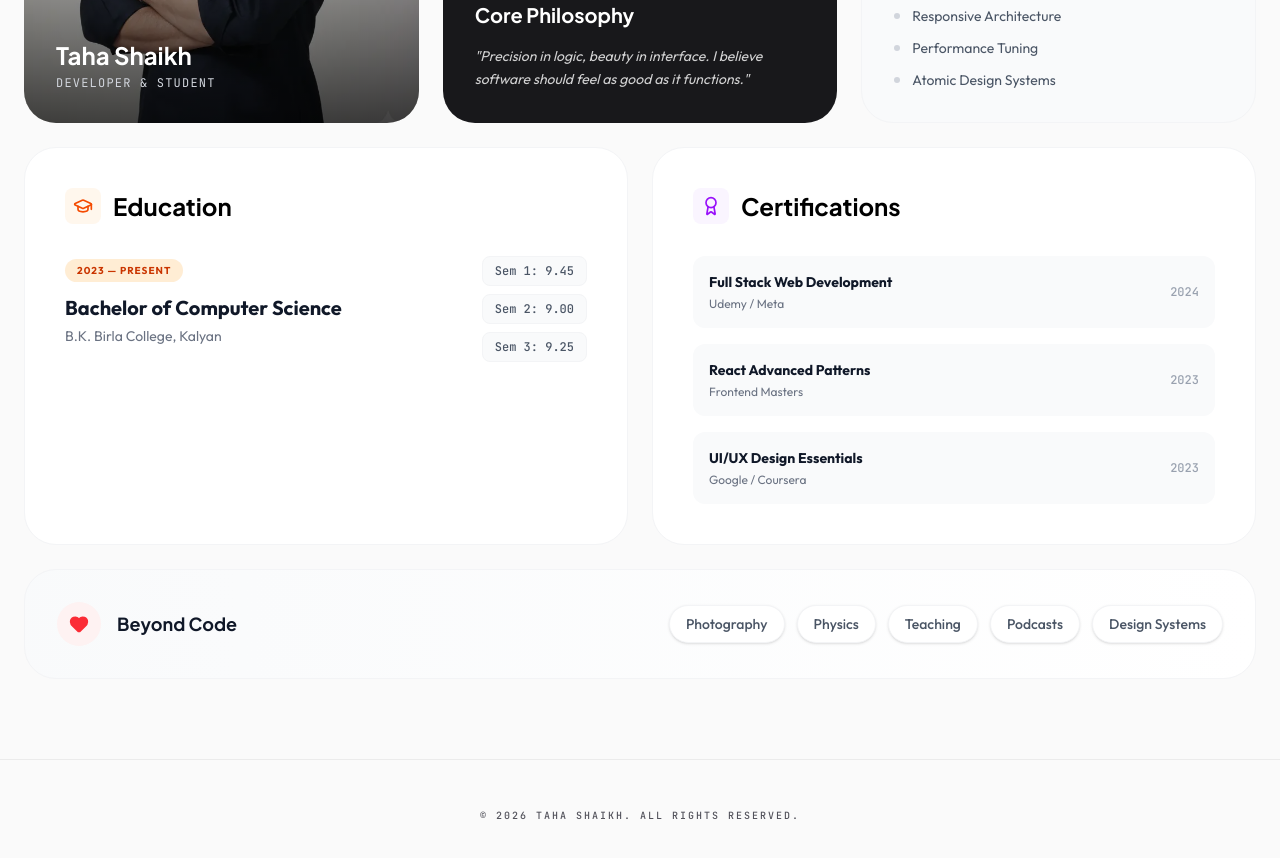
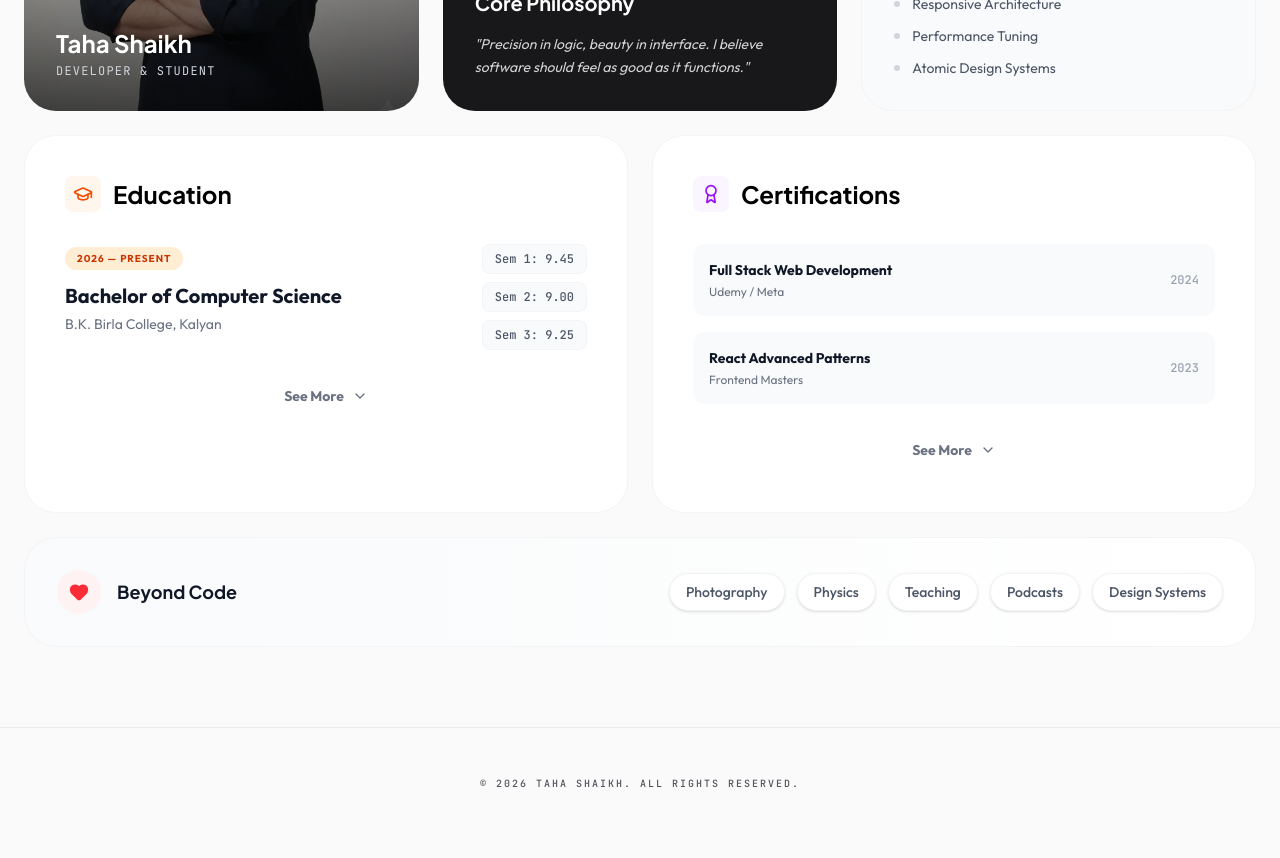
Before and after one commit to sktaha123/myportfolio, a React (Vite) app: page /about in a window 1280 px wide. Shown: the part 800-1658 px from the top of the page. Built offline with nearby package versions, Linux system fonts and the light colour scheme.

Commit message:
expanding div

```diff
--- a/src/pages/About.jsx
+++ b/src/pages/About.jsx
@@ -1,15 +1,39 @@
-import React from 'react';
-import { motion } from 'framer-motion';
-import { Award, GraduationCap, Star, CheckCircle2, User, Heart, Mic } from 'lucide-react';
+import React, { useState } from 'react';
+import { motion, AnimatePresence } from 'framer-motion';
+import { Award, GraduationCap, Star, CheckCircle2, User, Heart, Mic, ChevronDown, ChevronUp } from 'lucide-react';
+
+const educationData = [
+  {
+    year: '2026 — Present',
+    degree: 'Bachelor of Computer Science',
+    institution: 'B.K. Birla College, Kalyan',
+    tags: ["Sem 1: 9.45", "Sem 2: 9.00", "Sem 3: 9.25"]
+  },
+  {
+    year: '2023 — 2024',
+    degree: 'HSC Science',
+    institution: 'Dar-Ul-Rehmat Trust English High School',
+    tags: ["Percentage: 90.50%", "Science"]
+  }
+];
+
+const certificationsData = [
+  { name: "Full Stack Web Development", issuer: "Udemy / Meta", date: "2024", image: "/images/cert-fullstack.png" },
+  { name: "React Advanced Patterns", issuer: "Frontend Masters", date: "2023", image: "/images/cert-react.png" },
+  { name: "UI/UX Design Essentials", issuer: "Google / Coursera", date: "2023", image: "/images/cert-uiux.png" },
+  { name: "JavaScript Algorithms", issuer: "FreeCodeCamp", date: "2023", image: "/images/cert-js.png" },
+];
 
 const About = () => {
+  const [showAll, setShowAll] = useState(false);
+
   return (
     <div className="min-h-screen bg-primary-bg pt-24 md:pt-32 pb-20 px-6">
       <div className="max-w-[90rem] mx-auto">
 
         {/* Header Section */}
         <div className="mb-16 md:mb-24 text-center">
-          <h1 className="font-heading text-4xl md:text-6xl font-bold text-black dark:text-white mb-6">
+          <h1 className="font-heading text-4xl md:text-5xl font-bold text-black dark:text-white mb-6">
             About Me.
           </h1>
           <p className="font-body text-xl text-secondary-text max-w-2xl mx-auto">
@@ -105,93 +129,145 @@ const About = () => {
           <motion.div
             initial={{ opacity: 0, y: 20 }}
             animate={{ opacity: 1, y: 0 }}
-            transition={{ delay: 0.4 }}
-            className="col-span-1 md:col-span-6 lg:col-span-6 bg-white dark:bg-zinc-900/50 border border-gray-100 dark:border-zinc-800 rounded-[2rem] p-8 md:p-10"
+            transition={{ delay: 0.4, layout: { type: "spring", bounce: 0.2, duration: 0.6 } }}
+            layout
+            className="col-span-1 md:col-span-6 lg:col-span-6 bg-white dark:bg-zinc-900/50 border border-gray-100 dark:border-zinc-800 rounded-[2rem] p-8 md:p-10 flex flex-col"
           >
-            <div className="flex items-center gap-3 mb-8">
+            <motion.div layout="position" className="flex items-center gap-3 mb-8">
               <div className="p-2 bg-orange-50 dark:bg-orange-900/20 rounded-lg text-orange-600 dark:text-orange-400">
                 <GraduationCap size={20} />
               </div>
               <h2 className="font-heading text-2xl font-bold text-black dark:text-white">Education</h2>
-            </div>
+            </motion.div>
 
-            <div className="flex flex-col sm:flex-row gap-6 sm:items-start">
-              <div className="flex-1">
+            <div className="flex flex-col gap-8">
+              <AnimatePresence mode="popLayout">
+                {educationData.slice(0, showAll ? educationData.length : 1).map((edu, index) => (
+                  <motion.div
+                    layout
+                    key={index}
+                    initial={{ opacity: 0, y: 20, scale: 0.95 }}
+                    animate={{ opacity: 1, y: 0, scale: 1 }}
+                    exit={{ opacity: 0, y: -20, scale: 0.95, transition: { duration: 0.2 } }}
+                    transition={{ duration: 0.4, delay: index * 0.1 }}
+                    className="flex flex-col sm:flex-row gap-6 sm:items-start border-b last:border-0 border-gray-100 dark:border-zinc-800 pb-8 last:pb-0"
+                  >
+                    <motion.div layout="position" className="flex-1">
                       <span className="inline-block px-3 py-1 mb-3 text-[10px] font-bold uppercase tracking-widest bg-orange-100 dark:bg-orange-900/30 text-orange-700 dark:text-orange-400 rounded-full">
-                  2023 — Present
+                        {edu.year}
                       </span>
-                <h3 className="text-xl font-bold text-gray-900 dark:text-white mb-1">Bachelor of Computer Science</h3>
-                <p className="text-gray-500 dark:text-zinc-400 text-sm">B.K. Birla College, Kalyan</p>
-              </div>
+                      <h3 className="text-xl font-bold text-gray-900 dark:text-white mb-1">{edu.degree}</h3>
+                      <p className="text-gray-500 dark:text-zinc-400 text-sm">{edu.institution}</p>
+                    </motion.div>
 
-              <div className="flex flex-wrap sm:flex-col gap-2">
-                {["Sem 1: 9.45", "Sem 2: 9.00", "Sem 3: 9.25"].map(tag => (
+                    <motion.div layout="position" className="flex flex-wrap sm:flex-col gap-2">
+                      {edu.tags.map(tag => (
                         <span key={tag} className="px-3 py-1.5 bg-gray-50 dark:bg-zinc-800 rounded-lg text-xs font-mono font-medium text-gray-600 dark:text-zinc-300 border border-gray-100 dark:border-zinc-700 text-center">
                           {tag}
                         </span>
                       ))}
+                    </motion.div>
+                  </motion.div>
+                ))}
+              </AnimatePresence>
             </div>
-            </div>
+
+            {educationData.length > 1 && (
+              <motion.button
+                layout
+                onClick={() => setShowAll(!showAll)}
+                transition={{ type: "spring", bounce: 0.2, duration: 0.6 }}
+                className="mt-6 w-full py-3 flex items-center justify-center gap-2 text-sm font-bold text-gray-500 dark:text-zinc-400 hover:text-orange-600 dark:hover:text-orange-400 hover:bg-orange-50 dark:hover:bg-orange-900/10 rounded-xl transition-colors group"
+              >
+                {showAll ? "See Less" : "See More"}
+                {showAll ? (
+                  <ChevronUp size={16} className="group-hover:-translate-y-1 transition-transform" />
+                ) : (
+                  <ChevronDown size={16} className="group-hover:translate-y-1 transition-transform" />
+                )}
+              </motion.button>
+            )}
           </motion.div>
 
           {/* Certifications - List Card (Col Span 6) */}
           <motion.div
             initial={{ opacity: 0, y: 20 }}
             animate={{ opacity: 1, y: 0 }}
-            transition={{ delay: 0.5 }}
-            className="col-span-1 md:col-span-6 lg:col-span-6 bg-white dark:bg-zinc-900/50 border border-gray-100 dark:border-zinc-800 rounded-[2rem] p-8 md:p-10"
+            transition={{ delay: 0.5, layout: { type: "spring", bounce: 0.2, duration: 0.6 } }}
+            layout
+            className="col-span-1 md:col-span-6 lg:col-span-6 bg-white dark:bg-zinc-900/50 border border-gray-100 dark:border-zinc-800 rounded-[2rem] p-8 md:p-10 flex flex-col"
           >
-            <div className="flex items-center gap-3 mb-8">
+            <motion.div layout="position" className="flex items-center gap-3 mb-8">
               <div className="p-2 bg-purple-50 dark:bg-purple-900/20 rounded-lg text-purple-600 dark:text-purple-400">
                 <Award size={20} />
               </div>
               <h2 className="font-heading text-2xl font-bold text-black dark:text-white">Certifications</h2>
-            </div>
+            </motion.div>
 
-            <div className="space-y-4">
-              {[
-                { name: "Full Stack Web Development", issuer: "Udemy / Meta", date: "2024", image: "/images/cert-fullstack.png" },
-                { name: "React Advanced Patterns", issuer: "Frontend Masters", date: "2023", image: "/images/cert-react.png" },
-                { name: "UI/UX Design Essentials", issuer: "Google / Coursera", date: "2023", image: "/images/cert-uiux.png" }
-              ].map((cert, i) => (
-                <a
+            <div className="flex flex-col gap-4">
+              <AnimatePresence mode="popLayout">
+                {certificationsData.slice(0, showAll ? certificationsData.length : 2).map((cert, i) => (
+                  <motion.a
+                    layout
                     key={i}
                     href={cert.image}
                     target="_blank"
                     rel="noopener noreferrer"
+                    initial={{ opacity: 0, y: 20, scale: 0.95 }}
+                    animate={{ opacity: 1, y: 0, scale: 1 }}
+                    exit={{ opacity: 0, y: -20, scale: 0.95, transition: { duration: 0.2 } }}
+                    transition={{ duration: 0.4, delay: i * 0.1 }}
                     className="flex items-center justify-between p-4 rounded-xl bg-gray-50 dark:bg-zinc-800/50 hover:bg-gray-100 dark:hover:bg-zinc-800 transition-colors group cursor-pointer"
                   >
-                  <div>
+                    <motion.div layout="position">
                       <h4 className="font-bold text-sm text-gray-900 dark:text-white group-hover:text-purple-600 dark:group-hover:text-purple-400 transition-colors">{cert.name}</h4>
                       <p className="text-xs text-gray-500 dark:text-zinc-500 mt-1">{cert.issuer}</p>
+                    </motion.div>
+                    <motion.span layout="position" className="text-xs font-mono font-medium text-gray-400">{cert.date}</motion.span>
+                  </motion.a>
+                ))}
+              </AnimatePresence>
             </div>
-                  <span className="text-xs font-mono font-medium text-gray-400">{cert.date}</span>
-                </a>
-              ))}
-            </div>
+
+            {certificationsData.length > 2 && (
+              <motion.button
+                layout
+                onClick={() => setShowAll(!showAll)}
+                transition={{ type: "spring", bounce: 0.2, duration: 0.6 }}
+                className="mt-6 w-full py-3 flex items-center justify-center gap-2 text-sm font-bold text-gray-500 dark:text-zinc-400 hover:text-purple-600 dark:hover:text-purple-400 hover:bg-purple-50 dark:hover:bg-purple-900/10 rounded-xl transition-colors group"
+              >
+                {showAll ? "See Less" : "See More"}
+                {showAll ? (
+                  <ChevronUp size={16} className="group-hover:-translate-y-1 transition-transform" />
+                ) : (
+                  <ChevronDown size={16} className="group-hover:translate-y-1 transition-transform" />
+                )}
+              </motion.button>
+            )}
           </motion.div>
 
           {/* Interests - Horizontal Strip (Col Span 12) */}
           <motion.div
             initial={{ opacity: 0, y: 20 }}
             animate={{ opacity: 1, y: 0 }}
-            transition={{ delay: 0.6 }}
+            transition={{ opacity: { delay: 0.6 }, layout: { type: "spring", bounce: 0.2, duration: 0.6 } }}
+            layout
             className="col-span-1 md:col-span-6 lg:col-span-12 bg-gradient-to-r from-gray-50 to-white dark:from-zinc-900 dark:to-zinc-950 border border-gray-100 dark:border-zinc-800 rounded-[2rem] p-8 flex flex-col md:flex-row items-center justify-between gap-6"
           >
-            <div className="flex items-center gap-4">
+            <motion.div layout="position" className="flex items-center gap-4">
               <div className="p-3 bg-red-50 dark:bg-red-900/20 rounded-full text-red-500">
                 <Heart size={20} fill="currentColor" />
               </div>
               <span className="font-heading text-lg font-bold text-gray-900 dark:text-white">Beyond Code</span>
-            </div>
+            </motion.div>
 
-            <div className="flex flex-wrap justify-center gap-3">
+            <motion.div layout="position" className="flex flex-wrap justify-center gap-3">
               {["Photography", "Physics", "Teaching", "Podcasts", "Design Systems"].map(interest => (
                 <span key={interest} className="px-4 py-2 bg-white dark:bg-zinc-800 shadow-sm border border-gray-100 dark:border-zinc-700 rounded-full text-sm font-medium text-gray-600 dark:text-zinc-300">
                   {interest}
                 </span>
               ))}
-            </div>
+            </motion.div>
           </motion.div>
 
         </div>
--- a/src/pages/ProjectDetail.jsx
+++ b/src/pages/ProjectDetail.jsx
@@ -90,7 +90,7 @@ const ProjectDetail = () => {
                                 <h4 className="text-sm font-bold uppercase tracking-wider text-gray-400 dark:text-zinc-500 mb-4">Technologies Used</h4>
                                 <div className="flex flex-wrap gap-2">
                                     {project.tech.map((t, idx) => (
-                                        <span key={`tech-${idx}`} className="px-4 py-2 bg-gray-50 dark:bg-zinc-800 text-gray-900 dark:text-zinc-200 rounded-lg text-sm font-medium">
+                                        <span key={`tech-${idx}`} className="px-4 py-2 bg-gray-200 dark:bg-zinc-800 text-gray-900 dark:text-zinc-200 rounded-lg text-sm font-medium">
                                             {t}
                                         </span>
                                     ))}
@@ -101,7 +101,7 @@ const ProjectDetail = () => {
                                 href={project.liveLink}
                                 target="_blank"
                                 rel="noopener noreferrer"
-                                className="inline-flex items-center justify-center w-full md:w-auto px-8 py-4 bg-black dark:bg-white text-white dark:text-black font-bold text-lg rounded-xl hover:scale-105 transition-transform gap-3 shadow-xl"
+                                className="inline-flex items-center justify-center w-full md:w-auto px-8 py-4 bg-black dark:bg-white text-white dark:text-black font-bold text-md md:text-lg rounded-xl hover:scale-105 transition-transform gap-3 shadow-xl"
                             >
                                 <ExternalLink size={20} />
                                 Visit Live Project
--- a/src/pages/Projects.jsx
+++ b/src/pages/Projects.jsx
@@ -23,7 +23,7 @@ const Projects = () => {
         {/* Header Section */}
         <div className="mb-12 md:mb-10 flex flex-col md:flex-row md:items-end justify-between gap-6">
           <div>
-            <h1 className="font-heading text-4xl md:text-6xl font-bold text-black dark:text-white mb-4 tracking-tight">
+            <h1 className="font-heading text-4xl md:text-4xl font-bold text-black dark:text-white mb-4 tracking-tight">
               All  Works
             </h1>
             <p className="font-body text-xl text-secondary-text max-w-2xl">
--- a/src/pages/Skills.jsx
+++ b/src/pages/Skills.jsx
@@ -53,7 +53,7 @@ const Skills = () => {
         {/* Header */}
         <div className="mb-16 md:mb-10 flex flex-col md:flex-row items-end justify-between gap-6">
           <div>
-            <h1 className="font-heading text-4xl md:text-6xl font-bold text-black dark:text-white mb-4 tracking-tight">
+            <h1 className="font-heading text-4xl md:text-5xl font-bold text-black dark:text-white mb-4 tracking-tight">
               Capabilities<span className="text-secondary-text">.</span>
             </h1>
             <p className="font-body text-xl text-secondary-text max-w-xl">
```
Also changed, not shown: src/data/projects.js (+12 -1 lines), public/images/portfolio.png (added), public/images/portfolio.webp (added). Lines whose indentation alone changed are shown as unchanged.
